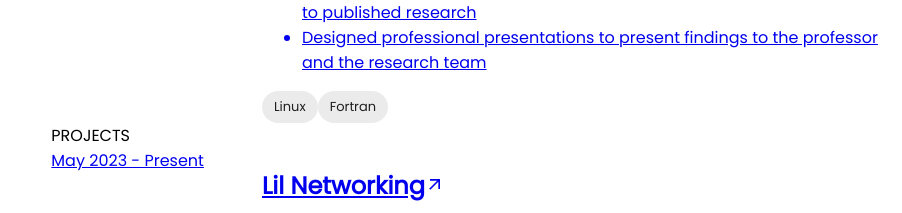
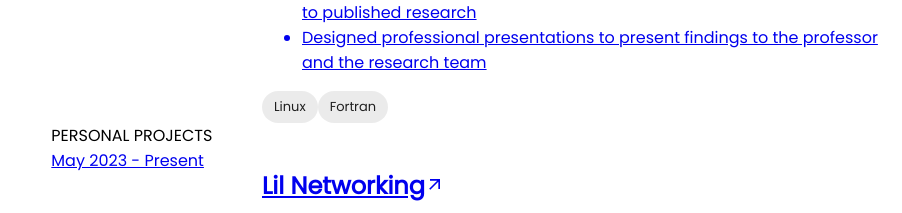
Before and after one commit to Jake-WangZhi/portfolio, a Next.js app: page / in a window 1280 px wide. Shown: the part 2424-2637 px from the top of the page, without its empty margins (378-1280 px from the left). Built offline with nearby package versions, Linux system fonts and the light colour scheme.

Commit message:
make the section name personal projects

```diff
--- a/components/Projects.tsx
+++ b/components/Projects.tsx
@@ -104,7 +104,7 @@
   return (
     <div className="flex flex-col gap-4 pt-4">
       <div className="text-lg font-medium tracking-tight text-slate-200 sm:text-2xl max-sm:py-4 max-sm:z-50 max-sm:sticky max-sm:top-0 max-sm:bg-background">
-        PROJECTS
+        PERSONAL PROJECTS
       </div>
       {PROJECTS.map((project, index) => (
         <ProjectCard
```
